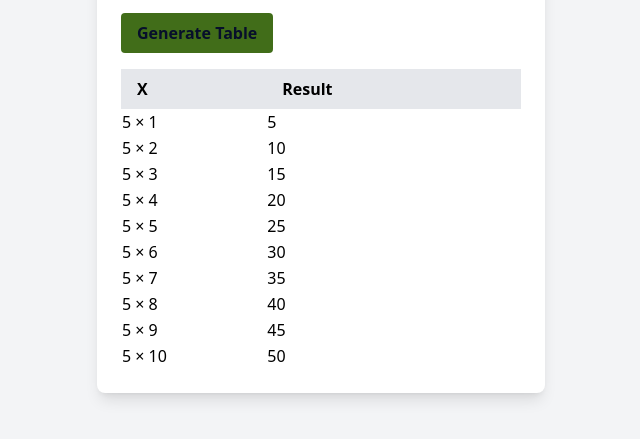
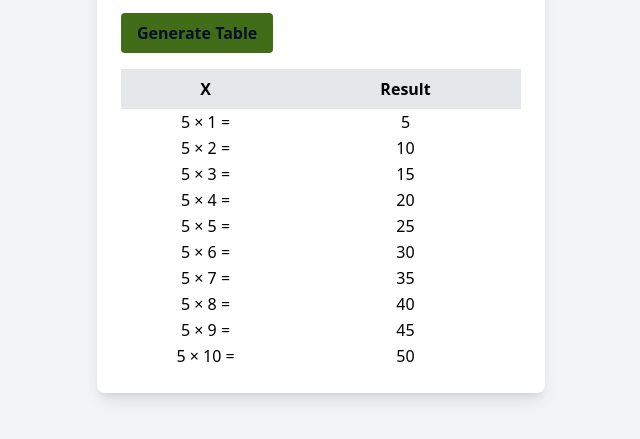
Before and after one commit to Irtija21/Multiplication_Table, a plain HTML site: page index.html in a window 1280 px wide. Both pictures are taken after typing "5" into the empty fields and a click on the button "Generate Table". Shown: the part 169-608 px from the top of the page, without its empty margins (319-959 px from the left). Drawn offline with nearby package versions, Linux system fonts and the light colour scheme.

Commit message:
Text Center

```diff
--- a/index.html
+++ b/index.html
@@ -20,11 +20,11 @@
         <table id="multiplicationTable" class="w-full text-left mt-4 hidden">
             <thead>
                 <tr>
-                    <th class="py-2 px-4 bg-gray-200">X</th>
-                    <th class="py-2 px-4 bg-gray-200">Result</th>
+                    <th class="py-2 px-4 bg-gray-200 text-center">X</th>
+                    <th class="py-2 px-4 bg-gray-200 text-center"">Result</th>
                 </tr>
             </thead>
-            <tbody>
+            <tbody class="text-center">
 
             </tbody>
         </table>
@@ -42,7 +42,7 @@
             for (let i = 1; i <= 10; i++) {
                 const row = document.createElement('tr');
                 const xCell = document.createElement('td');
-                xCell.textContent = `${numberInput} × ${i}`;
+                xCell.textContent = `${numberInput} × ${i} =`;
                 row.appendChild(xCell);
 
                 const resultCell = document.createElement('td');
```
